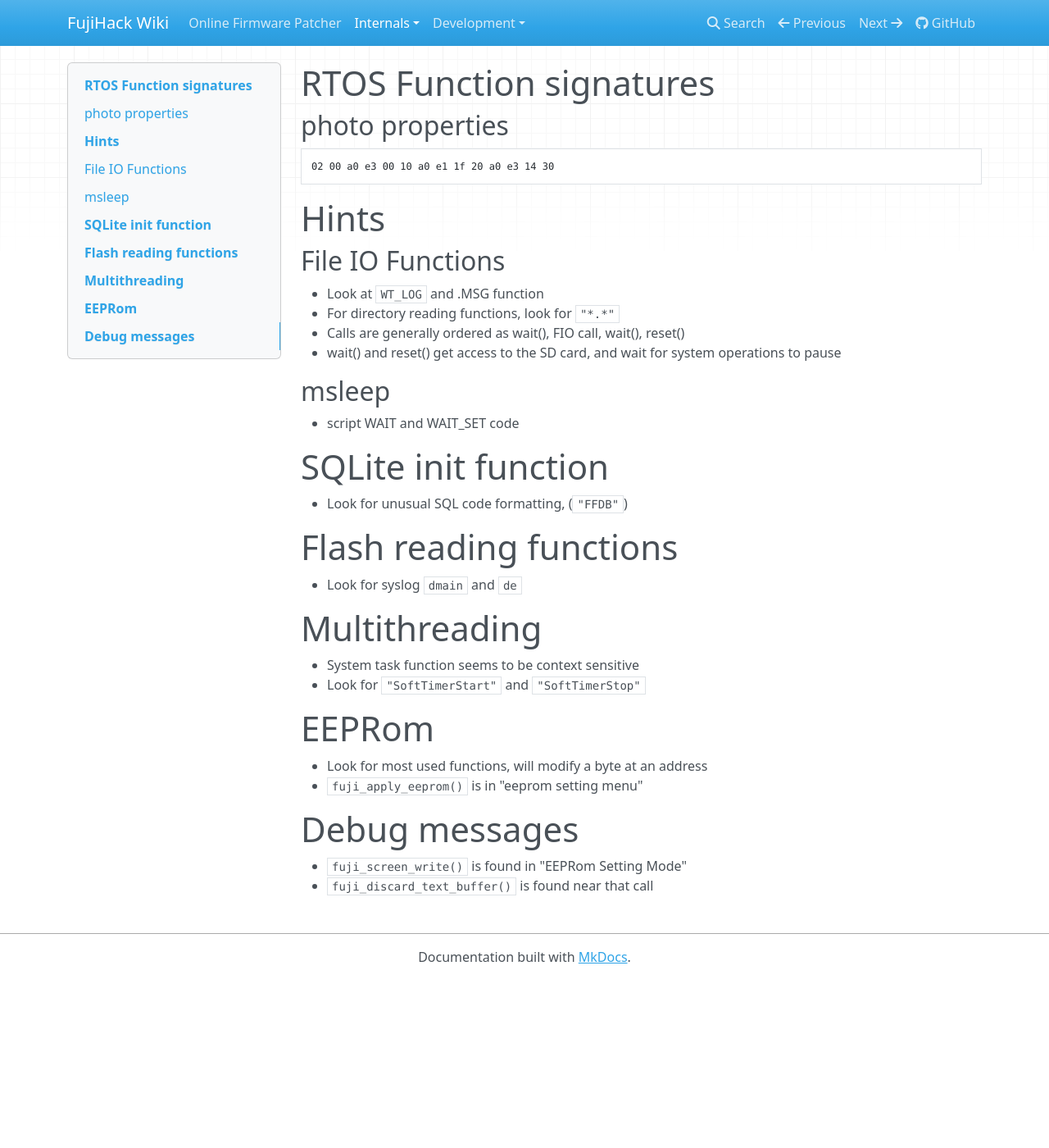
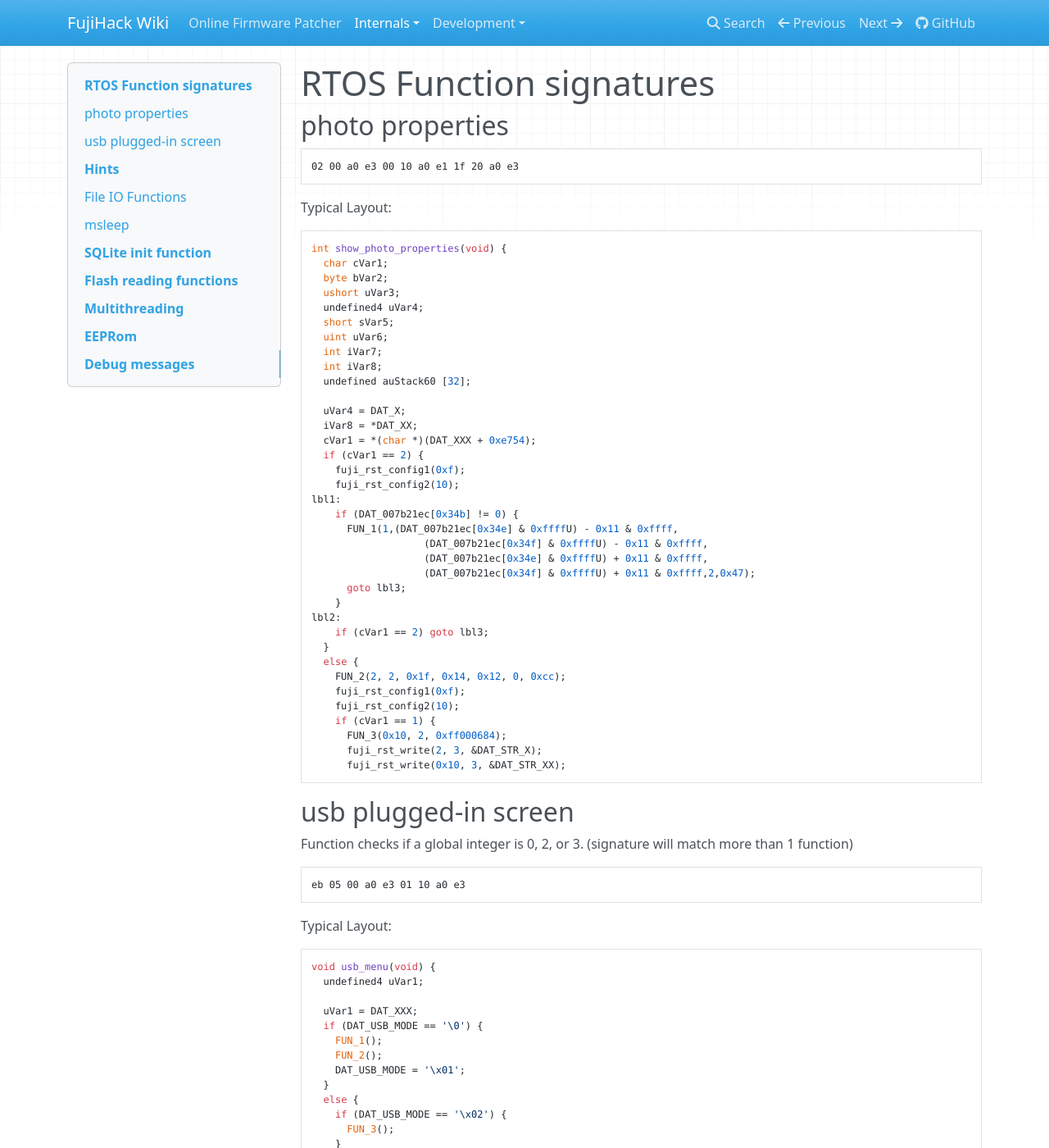
Before and after one commit to fujihack/wiki, an MkDocs documentation site: the page built from docs/signatures.md, in a window 1280 px wide and 1400 px high. Shown: the whole window at 82% size. Built offline with MkDocs 1.6.1, drawn with Linux system fonts in a browser that asks for light colours; nearby versions of some CDN libraries; some of the changed text lies outside the part shown.

Commit message:
Update signatures.md

````diff
--- a/docs/signatures.md
+++ b/docs/signatures.md
@@ -1,8 +1,88 @@
 # RTOS Function signatures
 ## photo properties
 ```
-02 00 a0 e3 00 10 a0 e1 1f 20 a0 e3 14 30
+02 00 a0 e3 00 10 a0 e1 1f 20 a0 e3
 ```
+Typical Layout:
+```
+int show_photo_properties(void) {
+  char cVar1;
+  byte bVar2;
+  ushort uVar3;
+  undefined4 uVar4;
+  short sVar5;
+  uint uVar6;
+  int iVar7;
+  int iVar8;
+  undefined auStack60 [32];
+
+  uVar4 = DAT_X;
+  iVar8 = *DAT_XX;
+  cVar1 = *(char *)(DAT_XXX + 0xe754);
+  if (cVar1 == 2) {
+    fuji_rst_config1(0xf);
+    fuji_rst_config2(10);
+lbl1:
+    if (DAT_007b21ec[0x34b] != 0) {
+      FUN_1(1,(DAT_007b21ec[0x34e] & 0xffffU) - 0x11 & 0xffff,
+                   (DAT_007b21ec[0x34f] & 0xffffU) - 0x11 & 0xffff,
+                   (DAT_007b21ec[0x34e] & 0xffffU) + 0x11 & 0xffff,
+                   (DAT_007b21ec[0x34f] & 0xffffU) + 0x11 & 0xffff,2,0x47);
+      goto lbl3;
+    }
+lbl2:
+    if (cVar1 == 2) goto lbl3;
+  }
+  else {
+    FUN_2(2, 2, 0x1f, 0x14, 0x12, 0, 0xcc);
+    fuji_rst_config1(0xf);
+    fuji_rst_config2(10);
+    if (cVar1 == 1) {
+      FUN_3(0x10, 2, 0xff000684);
+      fuji_rst_write(2, 3, &DAT_STR_X);
+      fuji_rst_write(0x10, 3, &DAT_STR_XX);
+```
+## usb plugged-in screen
+Function checks if a global integer is 0, 2, or 3. (signature will match more than 1 function)
+```
+eb 05 00 a0 e3 01 10 a0 e3
+```
+Typical Layout:
+```
+void usb_menu(void) {
+  undefined4 uVar1;
+
+  uVar1 = DAT_XXX;
+  if (DAT_USB_MODE == '\0') {
+    FUN_1();
+    FUN_2();
+    DAT_USB_MODE = '\x01';
+  }
+  else {
+    if (DAT_USB_MODE == '\x02') {
+      FUN_3();
+    }
+    if (DAT_USB_MODE == '\x03') {
+      FUN_4();
+      fuji_rst_config1(0xd);
+      fuji_rst_config2(10);
+      FUN_5(2,1,0xff0008a6);
+      FUN_6(5,1,0x7c0);
+      FUN_7();
+      FUN_8(1,1,0x20,0x14,0x12,0,0xff);
+      goto lbl;
+    }
+  }
+  fuji_rst_config1(0xd);
+  FUN_9(0x7c0,0,0xff0008a6,7,2,0x6d);
+  FUN_10(1,1,0x20,0x14,0x12,0,0xff);
+lbl:
+  fuji_rst_config1(uVar1);
+  return;
+}
+```
+
+
 # Hints
 ## File IO Functions
 - Look at `WT_LOG` and .MSG function
````
